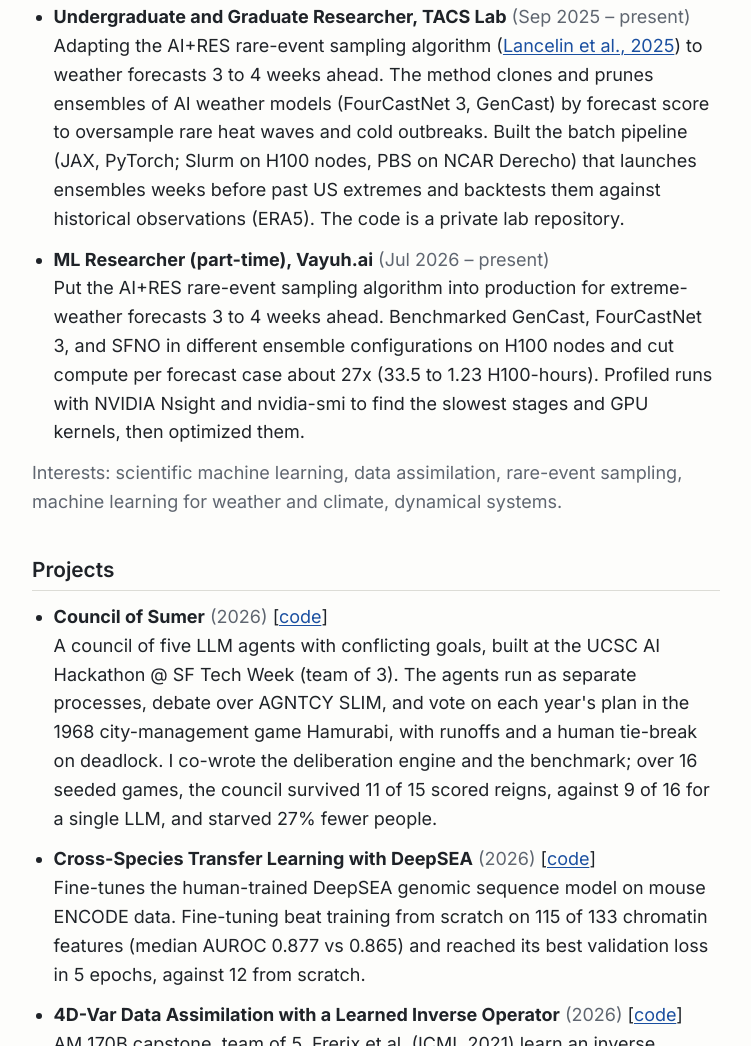
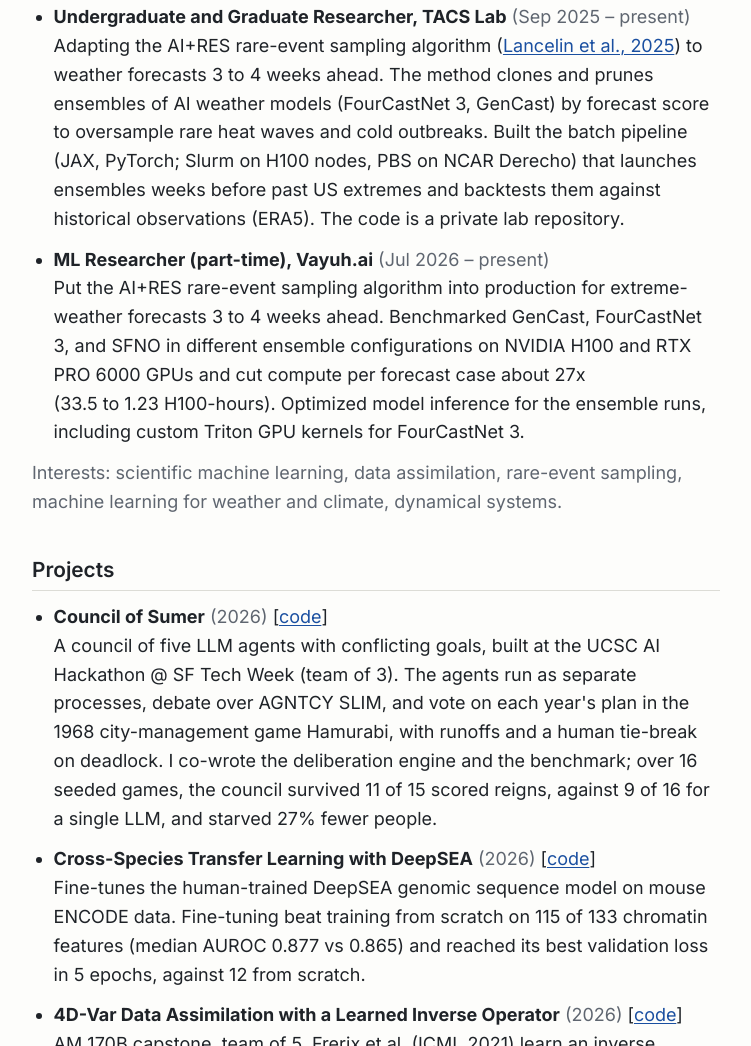
Before and after one commit to ericxu1070/ericxu1070.github.io, an Astro site: page / in a window 1280 px wide. Shown: the part 748-1794 px from the top of the page, without its empty margins (264-1015 px from the left). Built offline with nearby package versions, Linux system fonts and the light colour scheme; Astro itself is replaced by a stand-in of ours.

Commit message:
Remove profiling line from site, CV and resume; add Triton and RTX PRO 6000 wording

```diff
--- a/src/pages/index.astro
+++ b/src/pages/index.astro
@@ -106,9 +106,9 @@ const lastUpdated = new Date().toLocaleDateString("en-US", { month: "long", year
       <li>
         <strong>ML Researcher (part-time), Vayuh.ai</strong> <span class="muted nowrap">(Jul 2026 – present)</span><br />
         Put the AI+RES rare-event sampling algorithm into production for extreme-weather forecasts 3 to 4 weeks
-        ahead. Benchmarked GenCast, FourCastNet 3, and SFNO in different ensemble configurations on H100 nodes and
-        cut compute per forecast case about 27x (<span class="nowrap">33.5 to 1.23 H100-hours</span>). Profiled
-        runs with NVIDIA Nsight and nvidia-smi to find the slowest stages and GPU kernels, then optimized them.
+        ahead. Benchmarked GenCast, FourCastNet 3, and SFNO in different ensemble configurations on NVIDIA H100 and
+        RTX PRO 6000 GPUs and cut compute per forecast case about 27x (<span class="nowrap">33.5 to 1.23 H100-hours</span>).
+        Optimized model inference for the ensemble runs, including custom Triton GPU kernels for FourCastNet 3.
       </li>
     </ul>
     <p class="muted">
--- a/src/pages/llms.txt.js
+++ b/src/pages/llms.txt.js
@@ -33,8 +33,8 @@ export function GET() {
     "",
     "ML Researcher (part-time), Vayuh.ai (Jul 2026 - present).",
     "- Put the AI+RES rare-event sampling algorithm into production for extreme-weather forecasts 3 to 4 weeks ahead.",
-    "- Benchmarked GenCast, FourCastNet 3, and SFNO in different ensemble configurations on H100 nodes and cut compute per forecast case about 27x (33.5 to 1.23 H100-hours).",
-    "- Profiled runs with NVIDIA Nsight and nvidia-smi to find the slowest stages and GPU kernels, then optimized them.",
+    "- Benchmarked GenCast, FourCastNet 3, and SFNO in different ensemble configurations on NVIDIA H100 and RTX PRO 6000 GPUs and cut compute per forecast case about 27x (33.5 to 1.23 H100-hours).",
+    "- Optimized model inference for the ensemble runs, including custom Triton GPU kernels for FourCastNet 3.",
     "",
     ...(papers.length ? ["## Papers", ...papers.map((p) => `- ${p.title}. ${p.authors}. ${p.venue}, ${p.year}.`), ""] : []),
     "## Projects",
```
Also changed, not shown: 2 other files.
